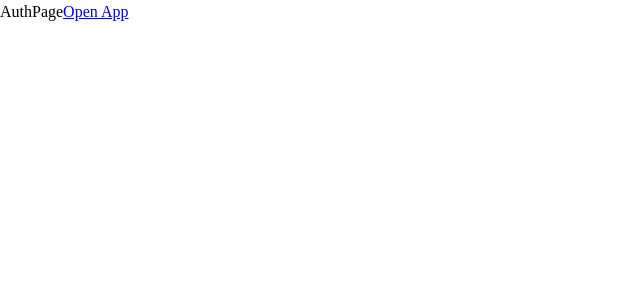
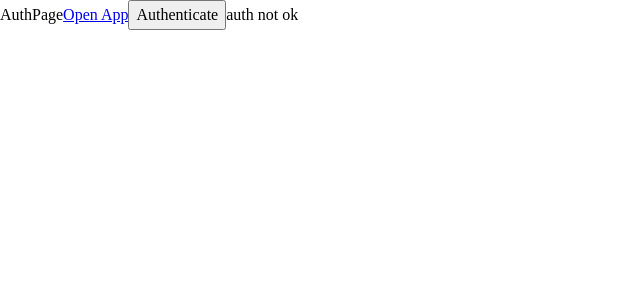
Before and after one commit to PhilippMolitor/haw-ms-sweng-s21, a React (Create React App) app: page /auth in a window 1280 px wide. Shown: the top 300 px of the page, without its empty margins (0-640 px from the left). Built offline with nearby package versions, Linux system fonts and the light colour scheme.

Commit message:
add demo auth button for testing

```diff
--- a/src/pages/AuthPage.tsx
+++ b/src/pages/AuthPage.tsx
@@ -1,11 +1,24 @@
 import { VFC } from 'react';
 import { Link } from 'react-router-dom';
 
+import { useAuthStore } from '../stores/auth';
+
 export type AuthPageProps = {};
 
-export const AuthPage: VFC<AuthPageProps> = (): JSX.Element => (
-  <div>
-    AuthPage
-    <Link to="/app">Open App</Link>
-  </div>
-);
+export const AuthPage: VFC<AuthPageProps> = (): JSX.Element => {
+  const { authenticate, isAuthenticated } = useAuthStore((s) => ({
+    authenticate: s.authenticate,
+    isAuthenticated: s.isAuthenticated,
+  }));
+
+  return (
+    <div>
+      AuthPage
+      <Link to="/app">Open App</Link>
+      <button type="button" onClick={() => authenticate('dev')}>
+        Authenticate
+      </button>
+      {isAuthenticated ? 'auth ok' : 'auth not ok'}
+    </div>
+  );
+};
```
